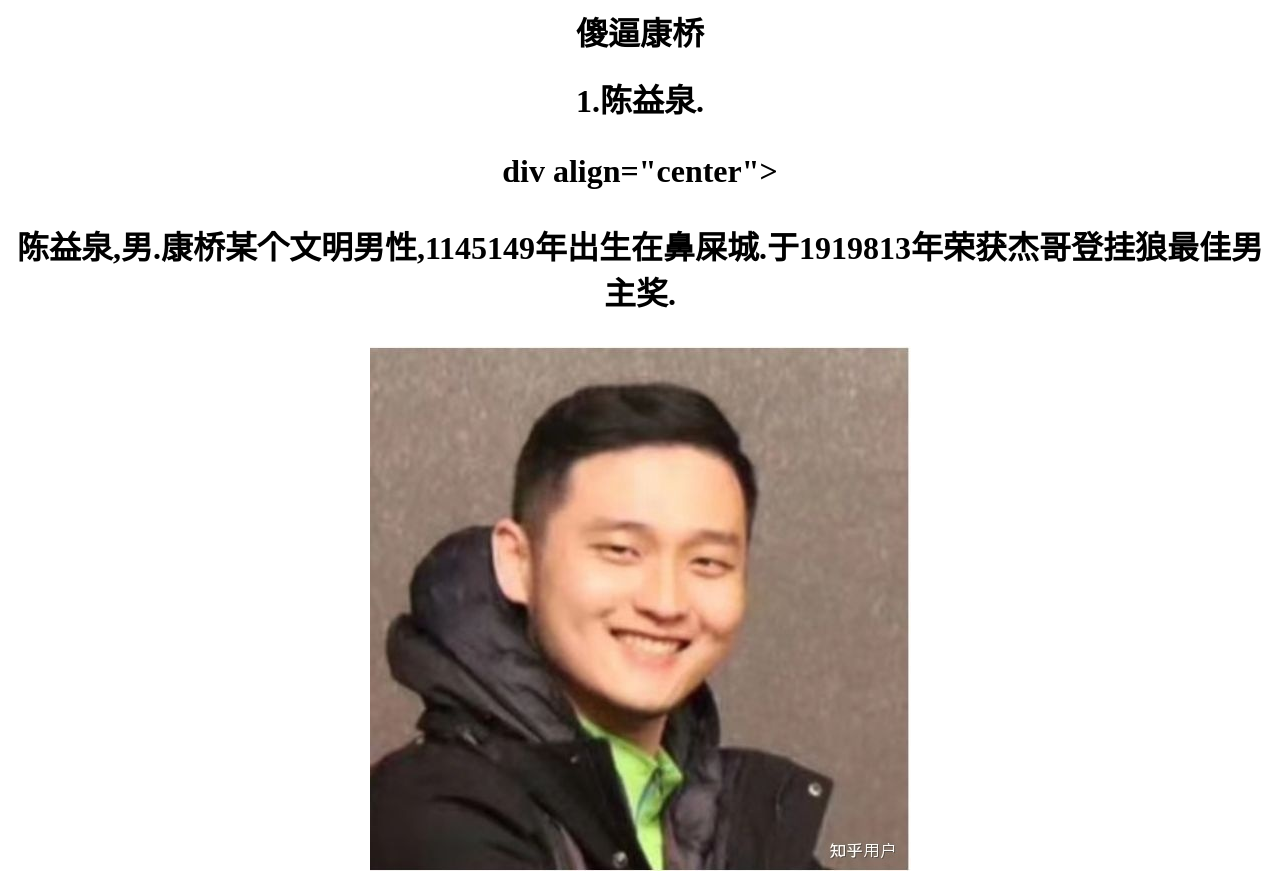
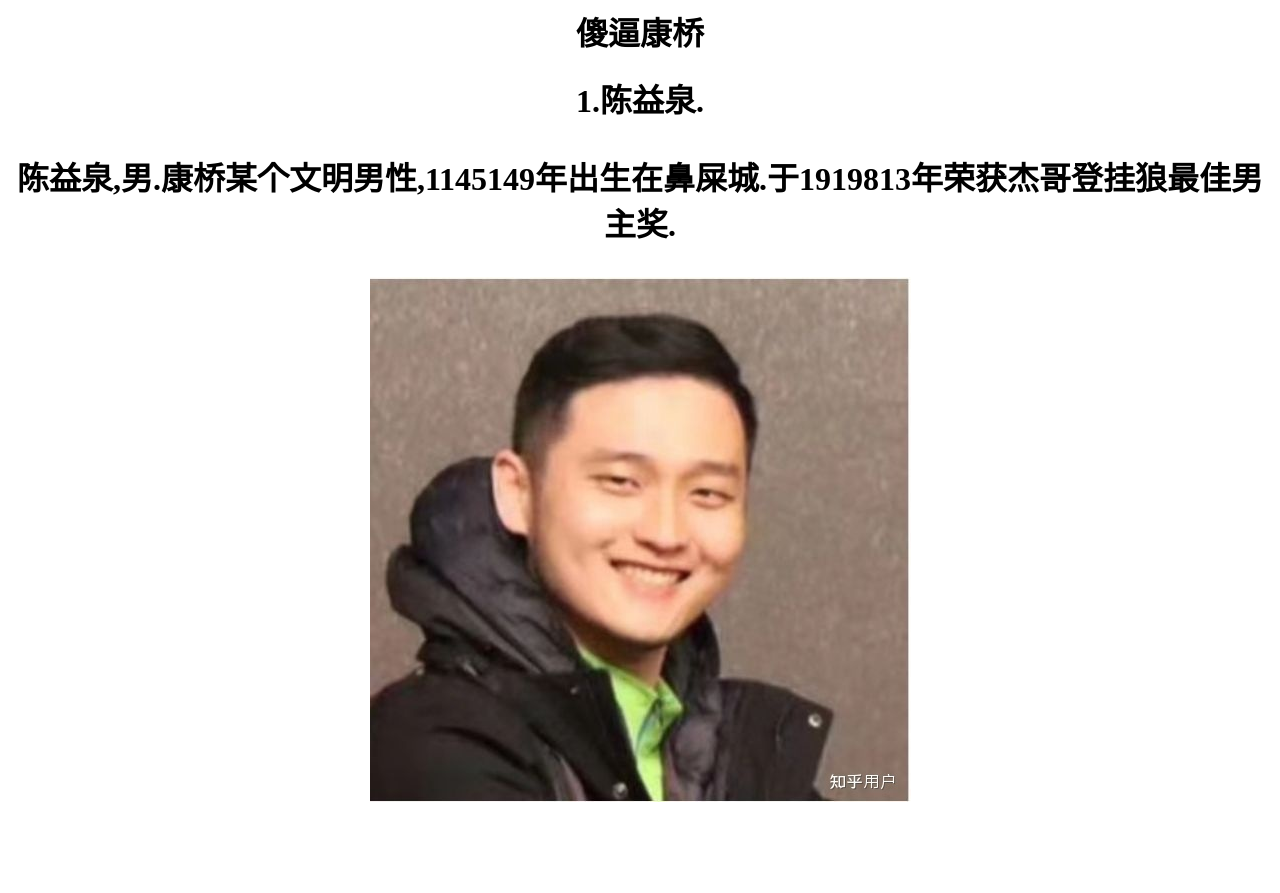
Before and after one commit to terry8848/terry8848.github.io, a plain HTML site: page index.html in a window 1280 px wide. After the commit the page ends 824 px from the top, so only its background shows below. Drawn offline with Linux system fonts and the light colour scheme.

Commit message:
Update index.html

```diff
--- a/index.html
+++ b/index.html
@@ -1,6 +1,5 @@
 <title>德育处工作人员</title>
 <div align="center"><h1>傻逼康桥</h1>
   <div align="center"><h1>1.陈益泉.</p>
-    div align="center"><p>陈益泉,男.康桥某个文明男性,1145149年出生在鼻屎城.于1919813年荣获杰哥登挂狼最佳男主奖.</p>
-     <div <img scr="yiquan1.jpg"></div>
-      <div align="center"><img src="yiquan.jpg"></div>
+    <div align="center"><p>陈益泉,男.康桥某个文明男性,1145149年出生在鼻屎城.于1919813年荣获杰哥登挂狼最佳男主奖.</p>
+     <div align="center"><img src="yiquan.jpg"></div>
```
